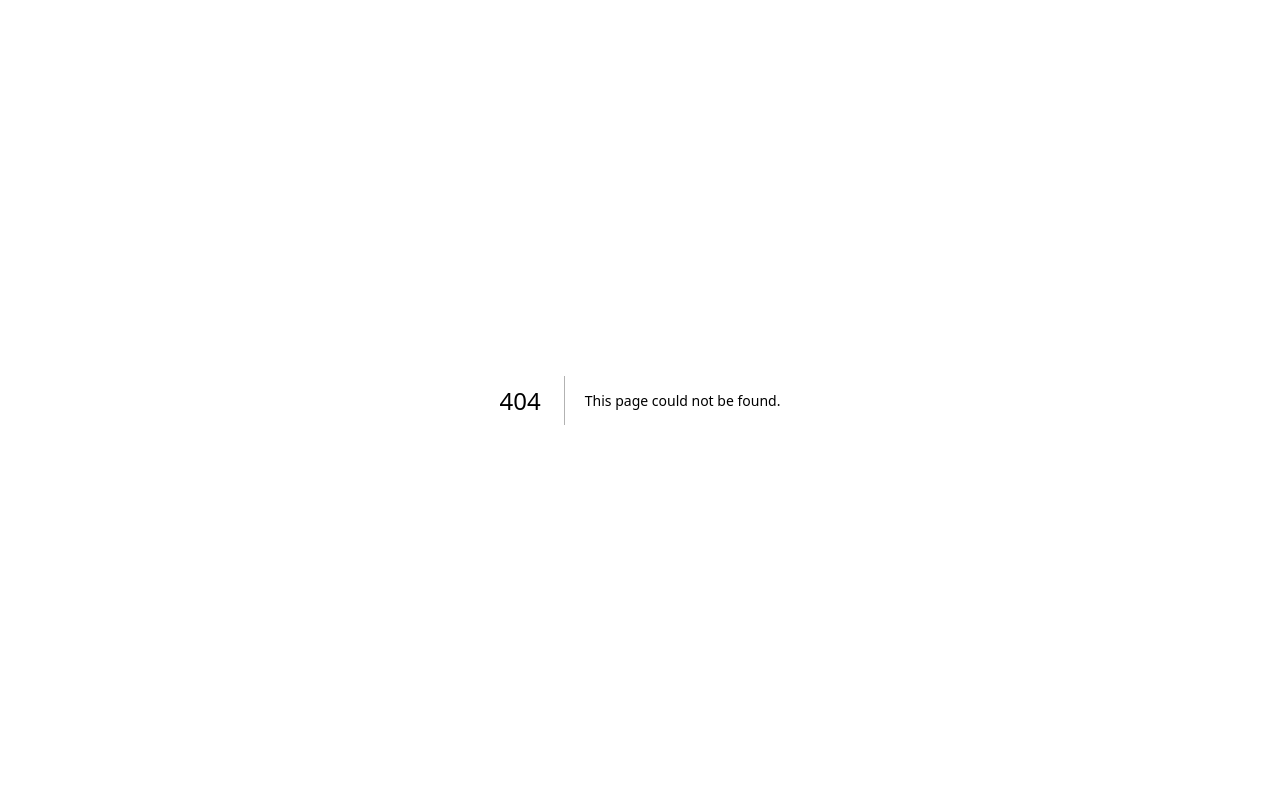
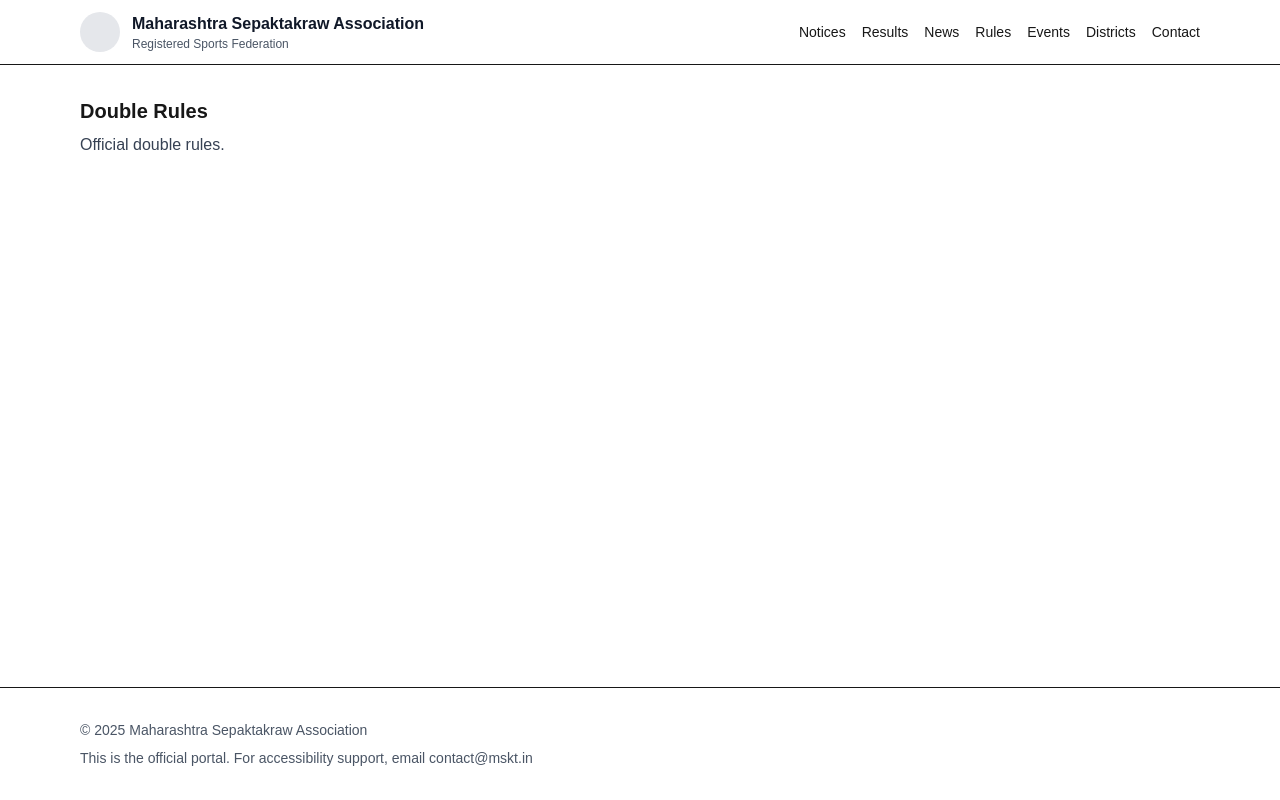
Before and after one commit to harrypeter07/sepaktakraw, a Next.js app: page /rules/double in a window 1280 px wide. Before the commit this address had no page. Built offline with nearby package versions, Linux system fonts and the light colour scheme.

Commit message:
Refactor AdminNav component to streamline link structure and improve accessibility by adding aria-labels and enhancing styles for better visibility.

```diff
--- /dev/null
+++ b/app/(public)/rules/double/page.tsx
@@ -0,0 +1,8 @@
+export default function DoubleRules() {
+  return (
+    <section className="mx-auto max-w-6xl px-4 py-8">
+      <h1 className="text-xl font-semibold mb-2">Double Rules</h1>
+      <p className="text-gray-700">Official double rules.</p>
+    </section>
+  );
+}
--- /dev/null
+++ b/app/(public)/rules/quad/page.tsx
@@ -0,0 +1,8 @@
+export default function QuadRules() {
+  return (
+    <section className="mx-auto max-w-6xl px-4 py-8">
+      <h1 className="text-xl font-semibold mb-2">Quad Rules</h1>
+      <p className="text-gray-700">Official quad rules.</p>
+    </section>
+  );
+}
```
